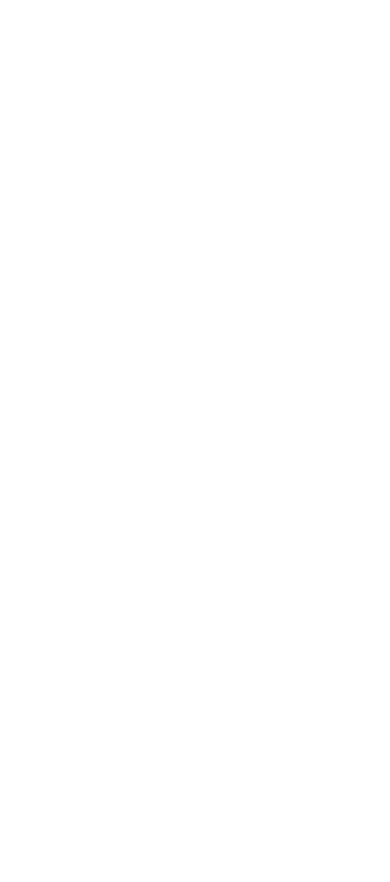
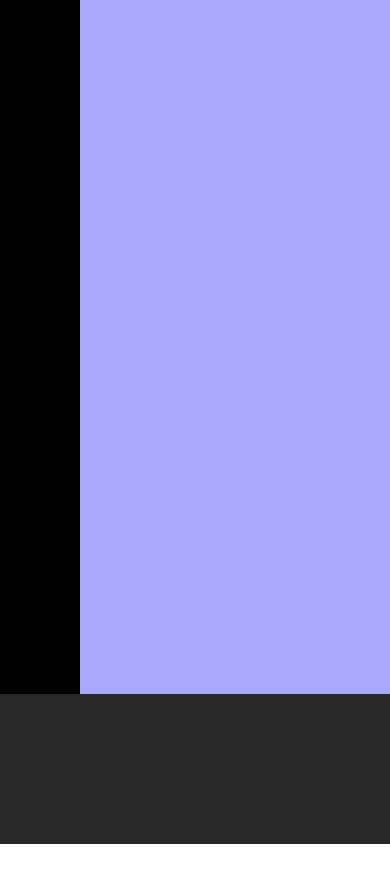
Before and after one commit to Giunta-Giovanni/html-css-spotifyweb, a plain HTML site: page index.html in a window 390 px wide. Shown: the top 882 px of the page. Before the commit the page ends 844 px from the top, so only its background shows below. Drawn offline with Linux system fonts and the light colour scheme.

Commit message:
[feat] macro of footer wrapper with wrapper nav and wrapper main

```diff
--- a/css/style.css
+++ b/css/style.css
@@ -4,7 +4,116 @@
     box-sizing: border-box;
 }
 
+/*************************************************************************
+                        LARGE DESKTOP FIRST
+**************************************************************************/
+
+/* General settings */
 body{
   font-family: "Montserrat", serif;
     font-weight: 400;
 }
+
+/* WRAPPER SECTION */
+
+#wrapper{
+    height:calc(100vh - 150px);
+    /* debug */
+    background-color: rgba(0, 0, 255, 0.336);
+}
+
+/* Barra di navigazione laterale */
+#wrapper nav{
+    width: 250px;
+    height: 100%;
+    background-color:#000000;
+}
+
+/* Contenuto principale pagina */
+#wrapper main{
+    overflow: auto;
+    height: 100%;
+    width: calc(100%-250px);
+
+}
+
+
+
+
+
+
+
+
+/* PLAYER SECTION */
+
+#player{
+    height: 150px;
+    background-color: #282828;
+}
+
+
+
+
+
+
+
+
+
+
+
+
+
+
+
+
+
+
+
+
+
+
+
+
+
+
+/*************************************************************************
+                        MEDIUM DESKTOP VIEW
+**************************************************************************/
+@media screen and (max-width:1199px) {
+
+}
+
+
+
+/*************************************************************************
+                            TABLET VIEW
+**************************************************************************/
+@media screen and (max-width:991px) {
+
+}
+
+
+
+/*************************************************************************
+                            MOBILE VIEW
+**************************************************************************/
+@media screen and (max-width:767px) {
+
+/* WRAPPER SECTION */
+
+/* Barra di navigazione laterale */
+#wrapper nav{
+    width: 80px;
+    height: 100%;
+    background-color:#000000;
+}
+
+/* Contenuto principale pagina */
+#wrapper main{
+    overflow: auto;
+    height: 100%;
+    width: calc(100%-80px);
+
+}
+
+}
--- a/index.html
+++ b/index.html
@@ -3,6 +3,7 @@
 <head>
     <meta charset="UTF-8">
     <meta name="viewport" content="width=device-width, initial-scale=1.0">
+
     <link rel="preconnect" href="https://fonts.googleapis.com">
     <link rel="preconnect" href="https://fonts.gstatic.com" crossorigin>
     <link href="https://fonts.googleapis.com/css2?family=Montserrat:ital,wght@0,100..900;1,100..900&display=swap" rel="stylesheet">
@@ -12,6 +13,21 @@
 </head>
 <body>
 
+    <!-- Zona wrapper con menù di navigazione, zona album e barra superiore download -->
+    <section id="wrapper">
 
+        <!-- Barra di navigazione lato sinistro -->
+        <nav></nav>
+        <!-- contenuto principale di pagina -->
+        <main></main>
+
+
+    </section>
+
+
+    <!-- Zona lettore multiediale -->
+     <section id="player">
+
+     </section>
 </body>
 </html>
```
Also changed, not shown: 2 other files.
